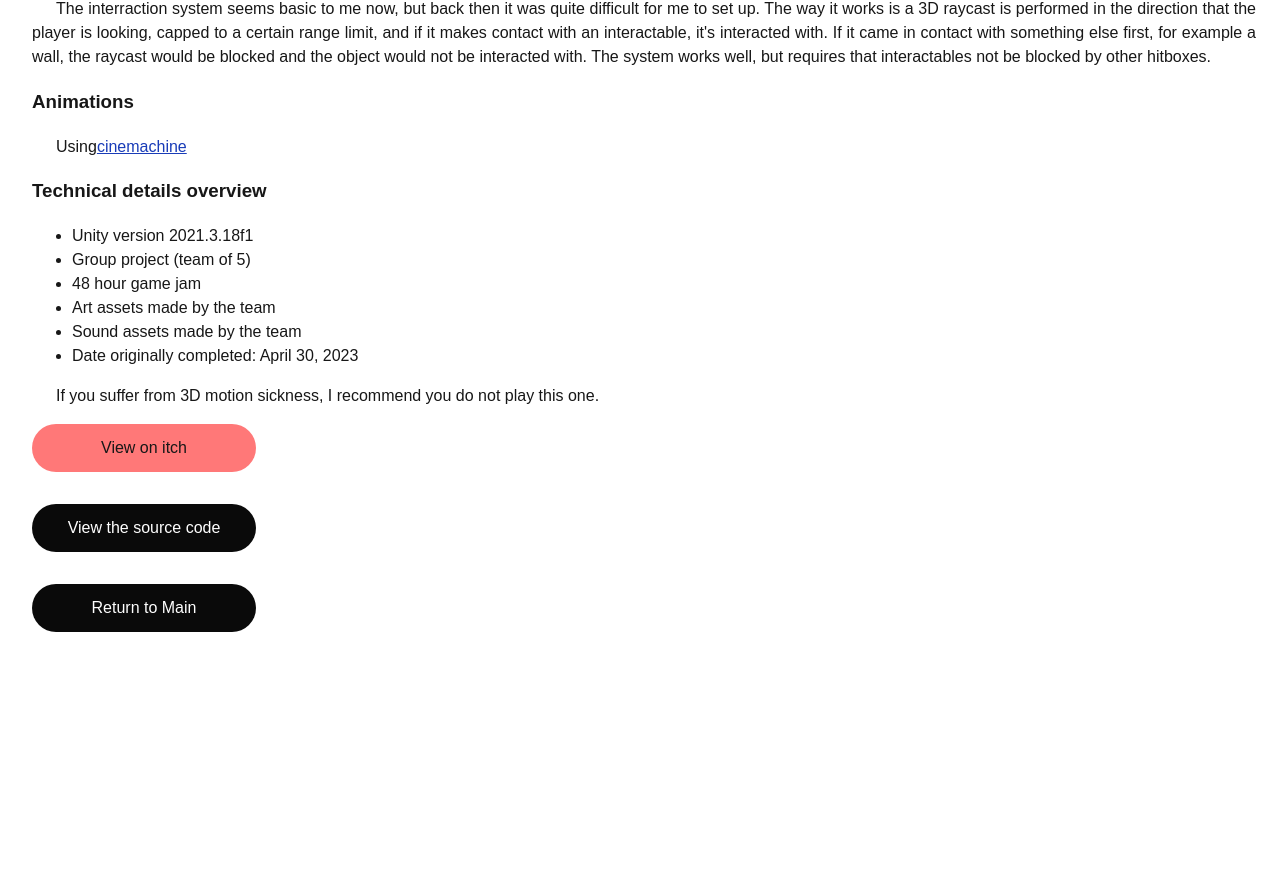
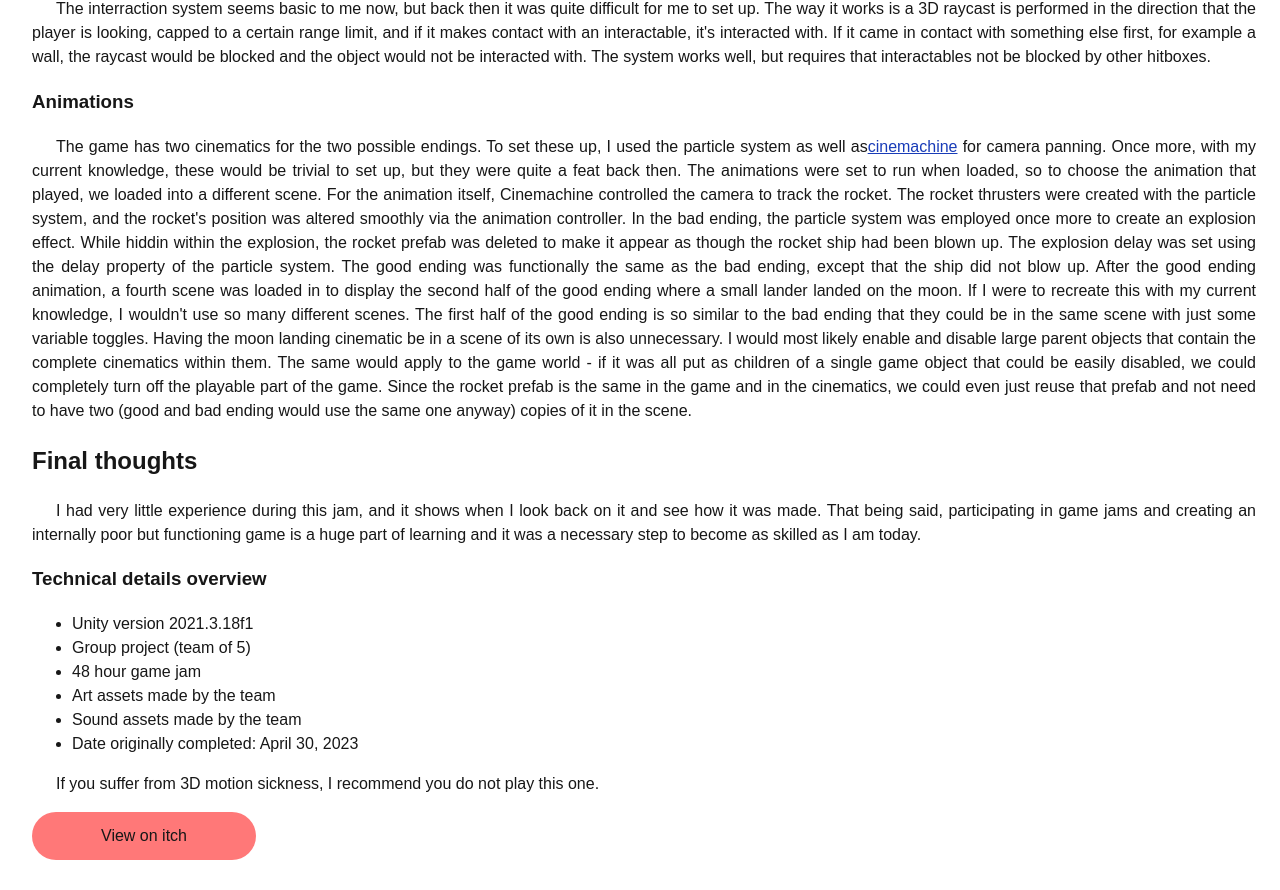
Before and after one commit to DragonGawain/portfolio, a Next.js app: page /projects/apollo in a window 1280 px wide. Shown: the part 772-1662 px from the top of the page. Before the commit the page ends 1436 px from the top, so only its background shows below. Built offline with nearby package versions, Linux system fonts and the light colour scheme.

Commit message:
apollo long text

```diff
--- a/app/projects/apollo/page.tsx
+++ b/app/projects/apollo/page.tsx
@@ -60,15 +60,53 @@ export default function Apollo() {
             </p>
             <h3>Animations</h3>
             <p>
-                Using
+                The game has two cinematics for the two possible endings. To set
+                these up, I used the particle system as well as
                 <Button
                     text="cinemachine"
                     href="https://docs.unity3d.com/Packages/com.unity.cinemachine@3.1/manual/index.html"
                     colorScheme="none"
                     buttonType="inline"
                 />{" "}
+                for camera panning. Once more, with my current knowledge, these
+                would be trivial to set up, but they were quite a feat back
+                then. The animations were set to run when loaded, so to choose
+                the animation that played, we loaded into a different scene. For
+                the animation itself, Cinemachine controlled the camera to track
+                the rocket. The rocket thrusters were created with the particle
+                system, and the rocket's position was altered smoothly via the
+                animation controller. In the bad ending, the particle system was
+                employed once more to create an explosion effect. While hiddin
+                within the explosion, the rocket prefab was deleted to make it
+                appear as though the rocket ship had been blown up. The
+                explosion delay was set using the delay property of the particle
+                system. The good ending was functionally the same as the bad
+                ending, except that the ship did not blow up. After the good
+                ending animation, a fourth scene was loaded in to display the
+                second half of the good ending where a small lander landed on
+                the moon. If I were to recreate this with my current knowledge,
+                I wouldn't use so many different scenes. The first half of the
+                good ending is so similar to the bad ending that they could be
+                in the same scene with just some variable toggles. Having the
+                moon landing cinematic be in a scene of its own is also
+                unnecessary. I would most likely enable and disable large parent
+                objects that contain the complete cinematics within them. The
+                same would apply to the game world - if it was all put as
+                children of a single game object that could be easily disabled,
+                we could completely turn off the playable part of the game.
+                Since the rocket prefab is the same in the game and in the
+                cinematics, we could even just reuse that prefab and not need to
+                have two (good and bad ending would use the same one anyway)
+                copies of it in the scene.
             </p>
-
+            <h2>Final thoughts</h2>
+            <p>
+                I had very little experience during this jam, and it shows when
+                I look back on it and see how it was made. That being said,
+                participating in game jams and creating an internally poor but
+                functioning game is a huge part of learning and it was a
+                necessary step to become as skilled as I am today.
+            </p>
             <h3>Technical details overview</h3>
             <ul>
                 <li>Unity version 2021.3.18f1</li>
```
